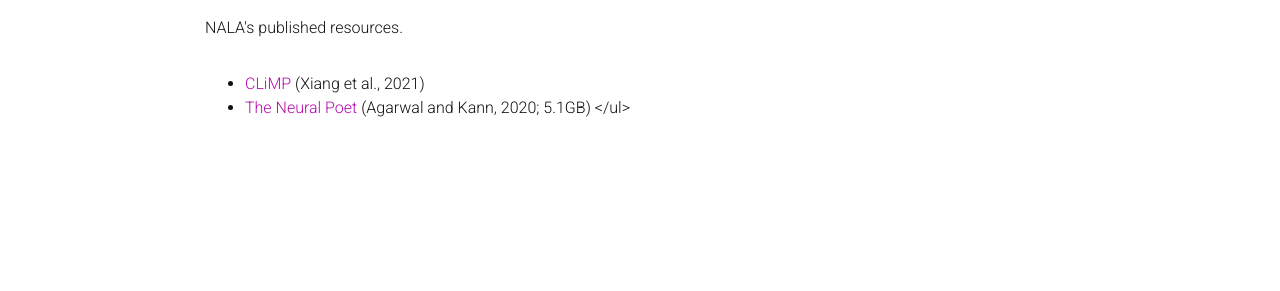
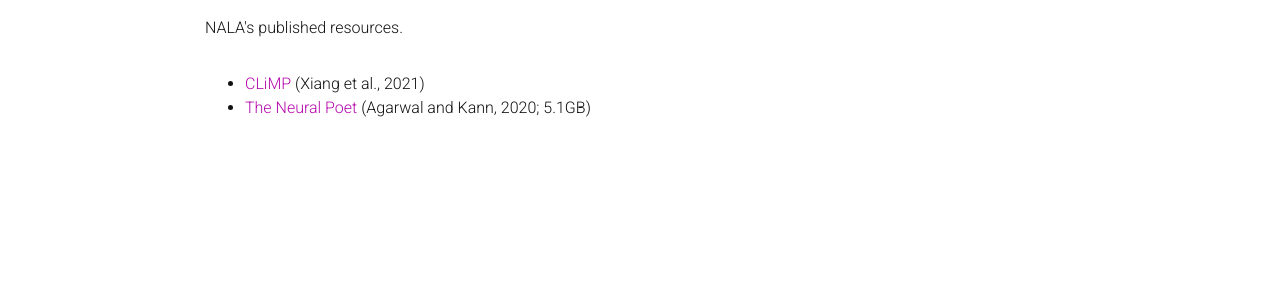
Before and after one commit to nala-cub/nala-cub.github.io, a Jekyll site: the page built from _pages/resources.md, in a window 1280 px wide. Shown: the part 144-435 px from the top of the page. Built offline with Jekyll 4.4.1, drawn with Linux system fonts in a browser that asks for light colours; nearby versions of some CDN libraries; a style sheet for code colours, icons or effects is not loaded.

Commit message:
minor bug fix

```diff
--- a/_pages/resources.md
+++ b/_pages/resources.md
@@ -7,6 +7,6 @@ nav: true
 ---
 
 <ul>
-<li> <a target="_blank" href="https://github.com/beileixiang/CLiMP/raw/main/CLiMP_corpus.zip">CLiMP</a> (Xiang et al., 2021)
-<li> <a target="_blank" href="https://drive.google.com/file/d/1nrv_SoabDf0t4j3UDDBfA_YYvRmv1NOG/view?usp=sharing">The Neural Poet</a> (Agarwal and Kann, 2020; 5.1GB)
+<li> <a target="_blank" href="https://github.com/beileixiang/CLiMP/raw/main/CLiMP_corpus.zip">CLiMP</a> (Xiang et al., 2021)</li>
+<li> <a target="_blank" href="https://drive.google.com/file/d/1nrv_SoabDf0t4j3UDDBfA_YYvRmv1NOG/view?usp=sharing">The Neural Poet</a> (Agarwal and Kann, 2020; 5.1GB)</li>
 </ul>
```
